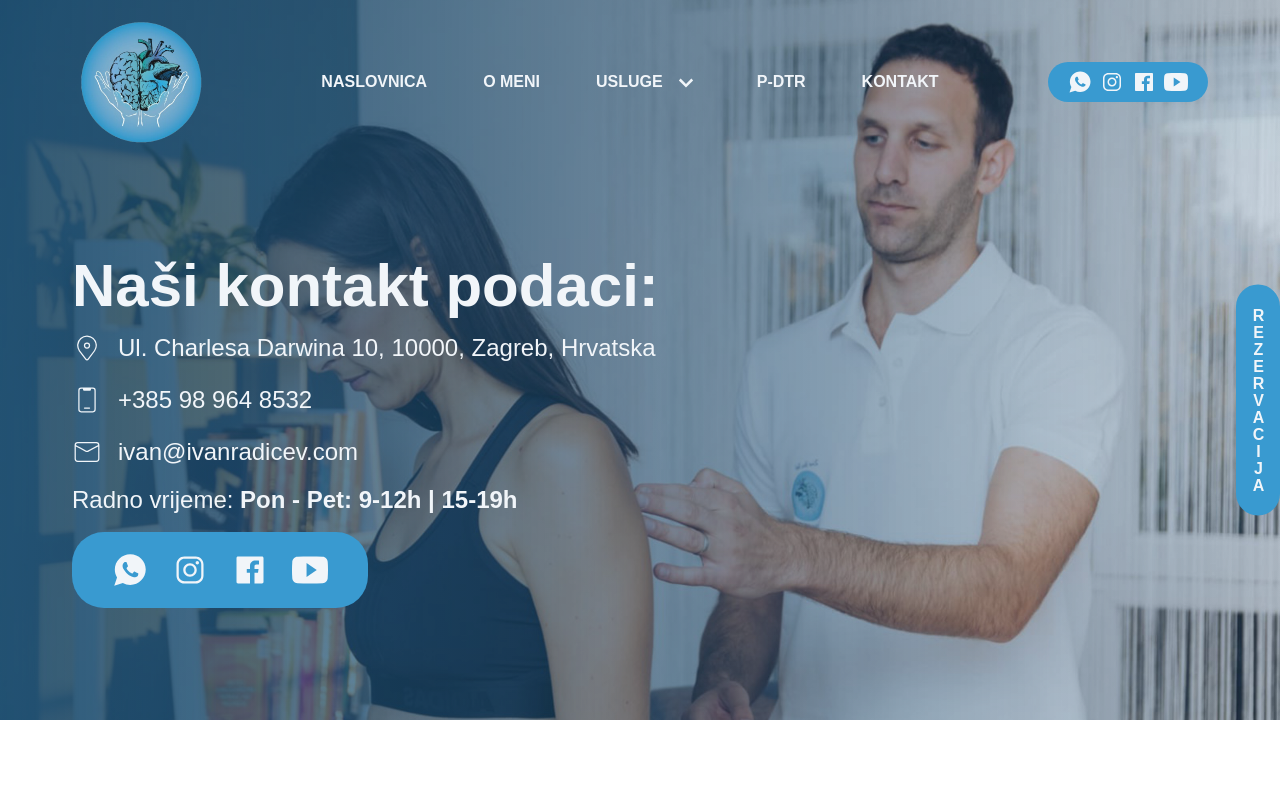
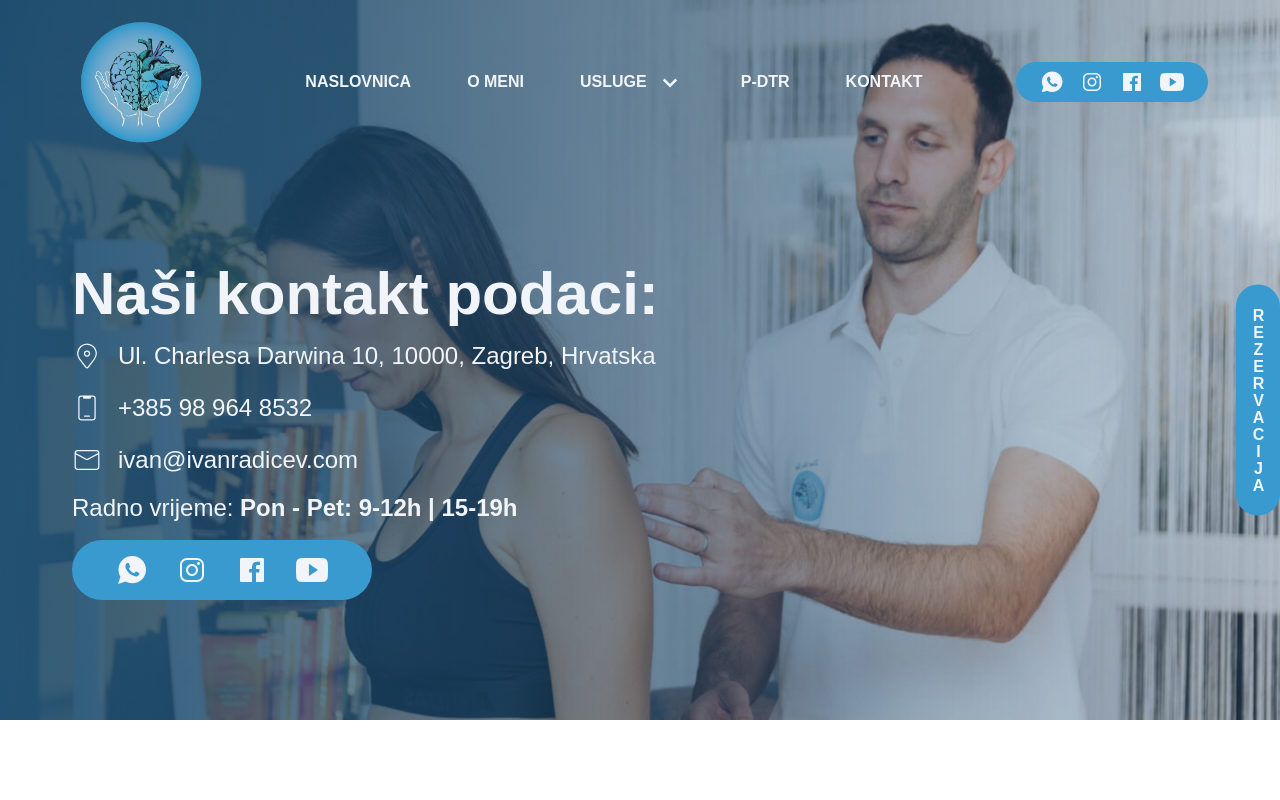
Before and after one commit to Tessio94/zivotbezboli, a Next.js app: page / in a window 1280 px wide. Shown: the top 800 px of the page. Built offline with nearby package versions, Linux system fonts and the light colour scheme.

Commit message:
added style to icons

```diff
--- a/components/Footer.tsx
+++ b/components/Footer.tsx
@@ -26,35 +26,35 @@
               height={220}
             />
           </Link>
-          <div className="bg-theme1 flex items-center gap-6 rounded-4xl px-5 py-2">
+          <div className="bg-theme1 flex items-center gap-5 rounded-4xl px-5 py-2">
             <a
               href="https://wa.me/385989648532"
               target="_blank"
               rel="noopener noreferrer"
-              className="group text-3xl text-slate-100"
+              className="group text-slate-100"
             >
-              <IoLogoWhatsapp className="transition-all duration-300 group-hover:scale-120" />
+              <IoLogoWhatsapp className="h-9 w-9 rounded-xl p-1 transition-all duration-300 group-hover:scale-120 group-hover:bg-slate-100 group-hover:text-green-400" />
             </a>
             <a
               href="https://www.instagram.com/ivan_radicev/"
               target="_blank"
-              className="group text-3xl text-slate-100"
+              className="group text-slate-100"
             >
-              <IoLogoInstagram className="transition-all duration-300 group-hover:scale-120" />
+              <IoLogoInstagram className="h-9 w-9 rounded-xl p-1 transition-all duration-300 group-hover:scale-120 group-hover:bg-slate-100 group-hover:text-pink-600" />
             </a>
             <a
               href="https://web.facebook.com/RadicevIvan/?locale=hr_HR&_rdc=1&_rdr#"
               target="_blank"
-              className="group text-3xl text-slate-100"
+              className="group text-slate-100"
             >
-              <IoLogoFacebook className="transition-all duration-300 group-hover:scale-120" />
+              <IoLogoFacebook className="h-9 w-9 rounded-xl p-1 transition-all duration-300 group-hover:scale-120 group-hover:bg-slate-100 group-hover:text-blue-600" />
             </a>
             <a
               href="https://www.youtube.com/@ivanradicev7934"
               target="_blank"
-              className="group text-3xl text-slate-100"
+              className="group text-slate-100"
             >
-              <IoLogoYoutube className="transition-all duration-300 group-hover:scale-120" />
+              <IoLogoYoutube className="h-9 w-9 rounded-xl p-1 transition-all duration-300 group-hover:scale-120 group-hover:bg-slate-100 group-hover:text-red-600" />
             </a>
           </div>
         </div>
--- a/components/Header.tsx
+++ b/components/Header.tsx
@@ -166,35 +166,35 @@
         </ul>
       </nav>
 
-      <div className="bg-theme1 hidden items-center gap-2 rounded-4xl px-5 py-2 lg:flex">
+      <div className="bg-theme1 hidden items-center gap-2 rounded-4xl px-5 py-1 lg:flex">
         <a
           href="https://wa.me/385989648532"
           target="_blank"
           rel="noopener noreferrer"
-          className="group text-2xl text-slate-100"
+          className="group text-slate-100"
         >
-          <IoLogoWhatsapp className="transition-all duration-300 group-hover:scale-120" />
+          <IoLogoWhatsapp className="h-8 w-8 rounded-xl p-1 transition-all duration-300 group-hover:scale-120 group-hover:bg-slate-100 group-hover:text-green-400" />
         </a>
         <a
           href="https://www.instagram.com/ivan_radicev/"
           target="_blank"
-          className="group text-2xl text-slate-100"
+          className="group text-slate-100"
         >
-          <IoLogoInstagram className="transition-all duration-300 group-hover:scale-120" />
+          <IoLogoInstagram className="h-8 w-8 rounded-xl p-1 transition-all duration-300 group-hover:scale-120 group-hover:bg-slate-100 group-hover:text-pink-600" />
         </a>
         <a
           href="https://web.facebook.com/RadicevIvan/?locale=hr_HR&_rdc=1&_rdr#"
           target="_blank"
-          className="group text-2xl text-slate-100"
+          className="group text-slate-100"
         >
-          <IoLogoFacebook className="transition-all duration-300 group-hover:scale-120" />
+          <IoLogoFacebook className="h-8 w-8 rounded-xl p-1 transition-all duration-300 group-hover:scale-120 group-hover:bg-slate-100 group-hover:text-blue-600" />
         </a>
         <a
           href="https://www.youtube.com/@ivanradicev7934"
           target="_blank"
-          className="group text-2xl text-slate-100"
+          className="group text-slate-100"
         >
-          <IoLogoYoutube className="transition-all duration-300 group-hover:scale-120" />
+          <IoLogoYoutube className="h-8 w-8 rounded-xl p-1 transition-all duration-300 group-hover:scale-120 group-hover:bg-slate-100 group-hover:text-red-600" />
         </a>
       </div>
 
--- a/components/Homepage/Carousel.tsx
+++ b/components/Homepage/Carousel.tsx
@@ -117,35 +117,35 @@
                   </span>
                 </p>
 
-                <div className="bg-theme1 flex items-center gap-4 rounded-4xl px-5 py-2.5 sm:gap-6 sm:px-10 sm:py-5">
+                <div className="bg-theme1 flex items-center gap-3 rounded-4xl px-5 py-2.5 sm:gap-5 sm:px-10">
                   <a
                     href="https://wa.me/385989648532"
                     target="_blank"
                     rel="noopener noreferrer"
                     className="group text-4xl text-slate-100"
                   >
-                    <IoLogoWhatsapp className="transition-all duration-300 group-hover:scale-120" />
+                    <IoLogoWhatsapp className="h-10 w-10 rounded-xl p-1 transition-all duration-300 group-hover:scale-120 group-hover:bg-slate-100 group-hover:text-green-400" />
                   </a>
                   <a
                     href="https://www.instagram.com/ivan_radicev/"
                     target="_blank"
                     className="group text-4xl text-slate-100"
                   >
-                    <IoLogoInstagram className="transition-all duration-300 group-hover:scale-120" />
+                    <IoLogoInstagram className="h-10 w-10 rounded-xl p-1 transition-all duration-300 group-hover:scale-120 group-hover:bg-slate-100 group-hover:text-pink-600" />
                   </a>
                   <a
                     href="https://web.facebook.com/RadicevIvan/?locale=hr_HR&_rdc=1&_rdr#"
                     target="_blank"
                     className="group text-4xl text-slate-100"
                   >
-                    <IoLogoFacebook className="transition-all duration-300 group-hover:scale-120" />
+                    <IoLogoFacebook className="h-10 w-10 rounded-xl p-1 transition-all duration-300 group-hover:scale-120 group-hover:bg-slate-100 group-hover:text-blue-600" />
                   </a>
                   <a
                     href="https://www.youtube.com/@ivanradicev7934"
                     target="_blank"
-                    className="group text-4xl text-slate-100"
+                    className="group text-slate-100"
                   >
-                    <IoLogoYoutube className="transition-all duration-300 group-hover:scale-120" />
+                    <IoLogoYoutube className="h-10 w-10 rounded-xl p-1 transition-all duration-300 group-hover:scale-120 group-hover:bg-slate-100 group-hover:text-red-600" />
                   </a>
                 </div>
               </div>
```
